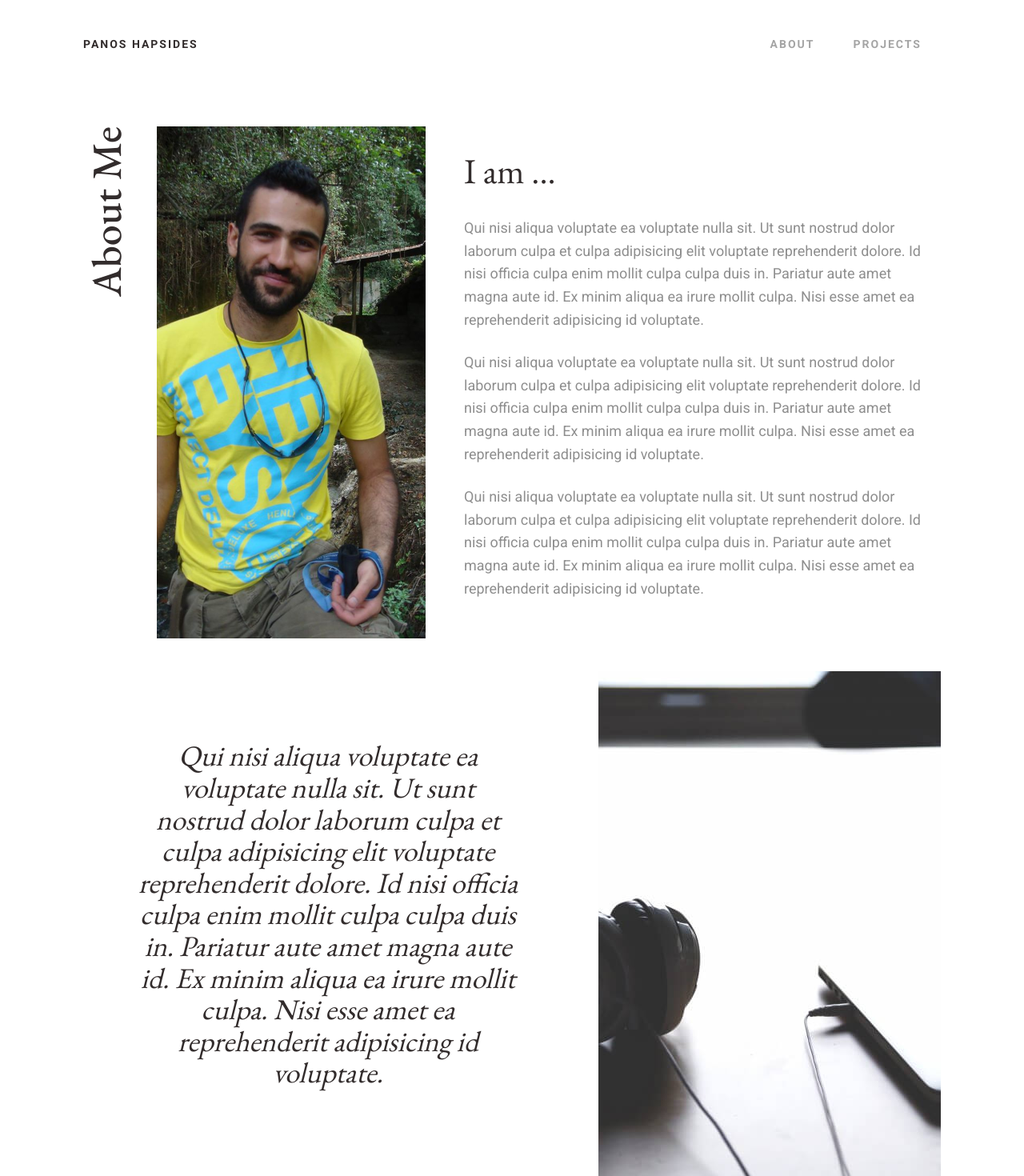
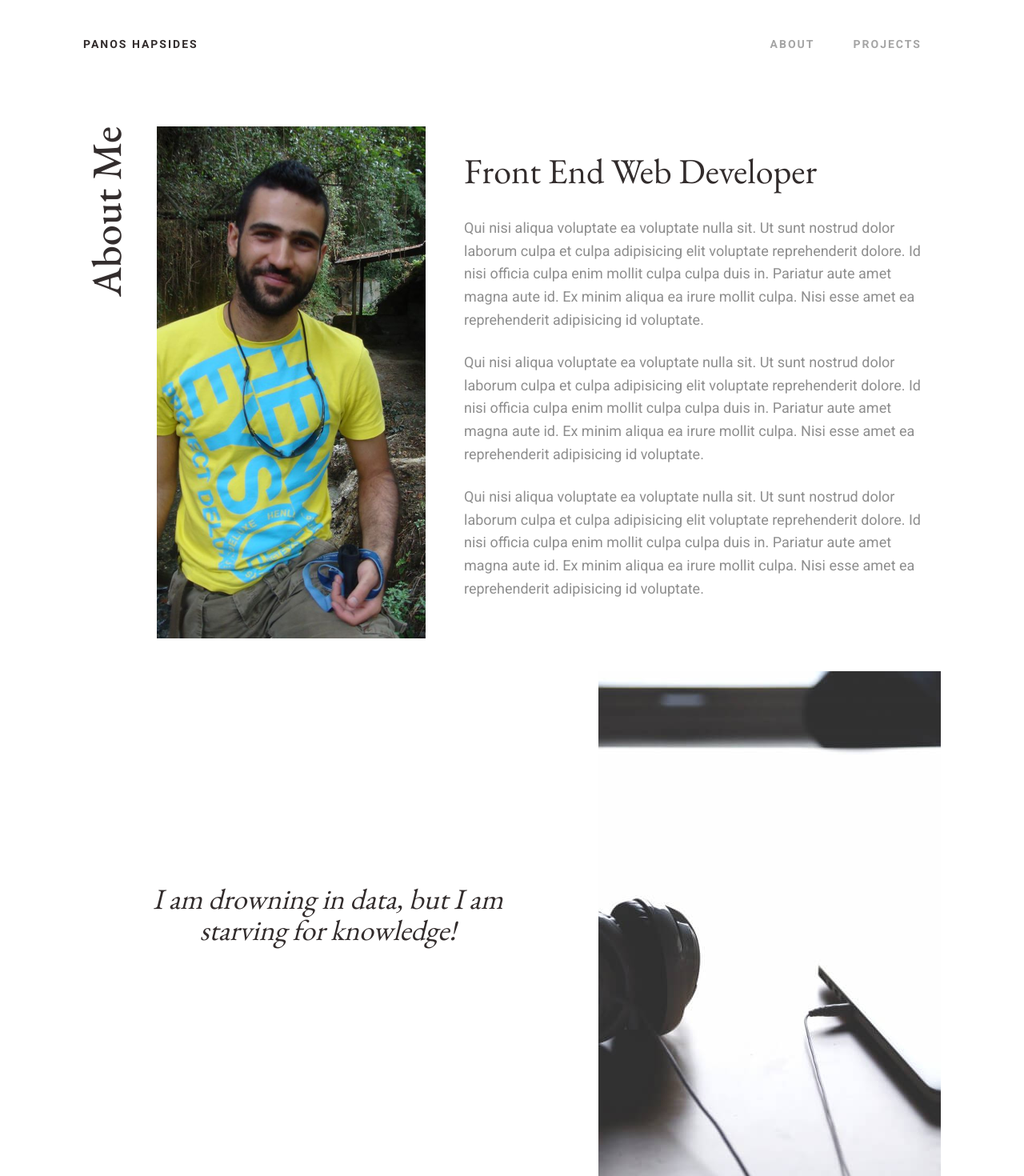
Before and after one commit to phapsides/portfolio, a React (Create React App) app: page / in a window 1280 px wide. Shown: the top 1470 px of the page at 80% size. Built offline with nearby package versions, Linux system fonts and the light colour scheme.

Commit message:
Introduce animations

```diff
--- a/src/About/About.js
+++ b/src/About/About.js
@@ -1,4 +1,5 @@
 import React from 'react';
+import 'animate.css';
 import './About.scss';
 import me from './assets/me.jpg';
 import workstation from './assets/workstation.jpg';
@@ -10,16 +11,16 @@ export default function About() {
                 <section class="grid info">
                     <div class="column-xs-12 column-md-1">
                         <div class="about">
-                            <h1 class="section-heading">About Me</h1>
+                            <h1 class="section-heading animated fadeIn delay-2s">About Me</h1>
                         </div>
                     </div>
                     <div class="column-xs-12 column-md-4">
-                        <img className="imageCover" src={me} alt="" />
+                        <img className="imageCover animated fadeInLeft delay-1s" src={me} alt="" />
                     </div>
                     <div class="column-xs-12 column-md-7">
                         <div class="intro">
                             <h2>
-                                I am ...
+                                Front End Web Developer
                             </h2>
                             <p>
                                 Qui nisi aliqua voluptate ea voluptate nulla sit. Ut sunt nostrud dolor laborum culpa et culpa adipisicing elit voluptate reprehenderit dolore. Id nisi officia culpa enim mollit culpa culpa duis in. Pariatur aute amet magna aute id. Ex minim aliqua ea irure mollit culpa. Nisi esse amet ea reprehenderit adipisicing id voluptate.
@@ -35,12 +36,12 @@ export default function About() {
                     <div class="column-xs-12 column-md-7">
                         <blockquote>
                             <h3>
-                                Qui nisi aliqua voluptate ea voluptate nulla sit. Ut sunt nostrud dolor laborum culpa et culpa adipisicing elit voluptate reprehenderit dolore. Id nisi officia culpa enim mollit culpa culpa duis in. Pariatur aute amet magna aute id. Ex minim aliqua ea irure mollit culpa. Nisi esse amet ea reprehenderit adipisicing id voluptate.
+                                I am drowning in data, but I am starving for knowledge!
                             </h3>
                         </blockquote>
                     </div>
                     <div class="column-xs-12 column-md-5">
-                        <img className="imageCover" src={workstation} alt="" />
+                        <img className="imageCover animated fadeInUp delay-2s" src={workstation} alt="" />
                     </div>
                 </section>
             </div>
```
